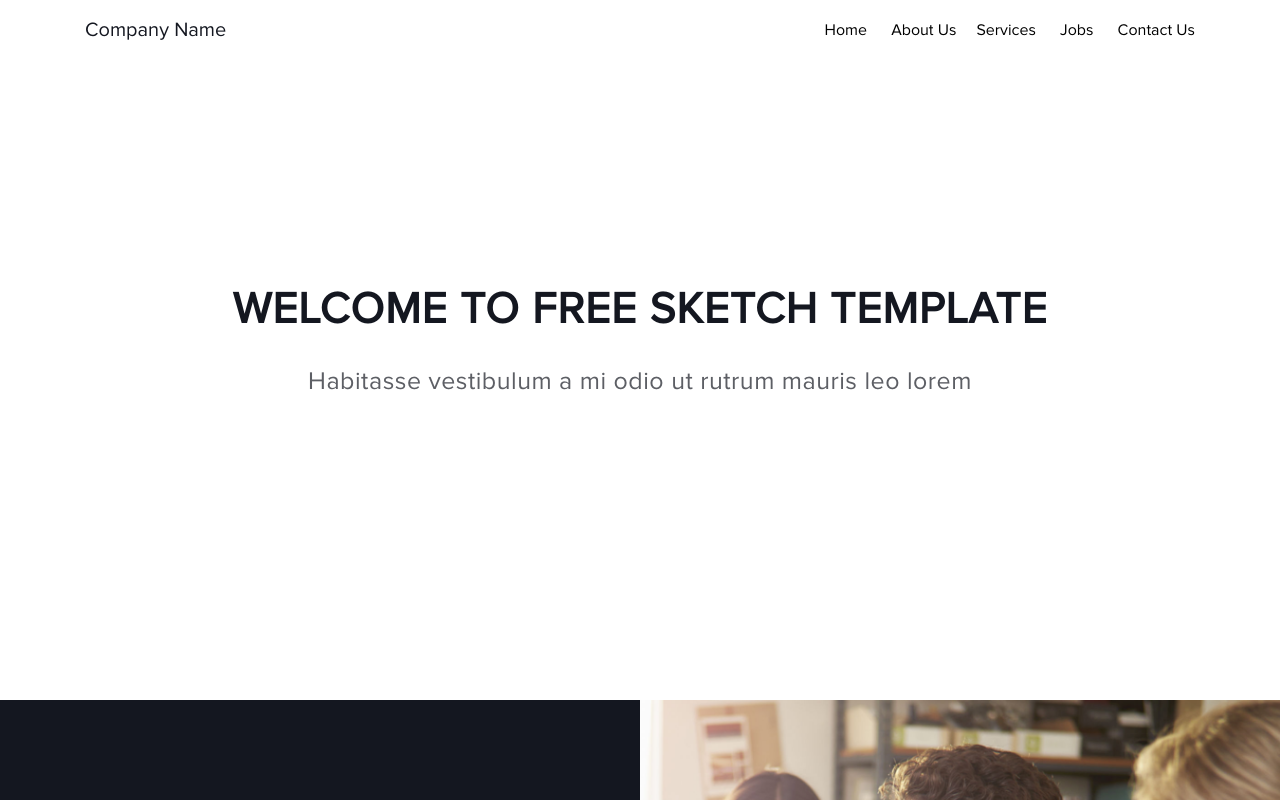
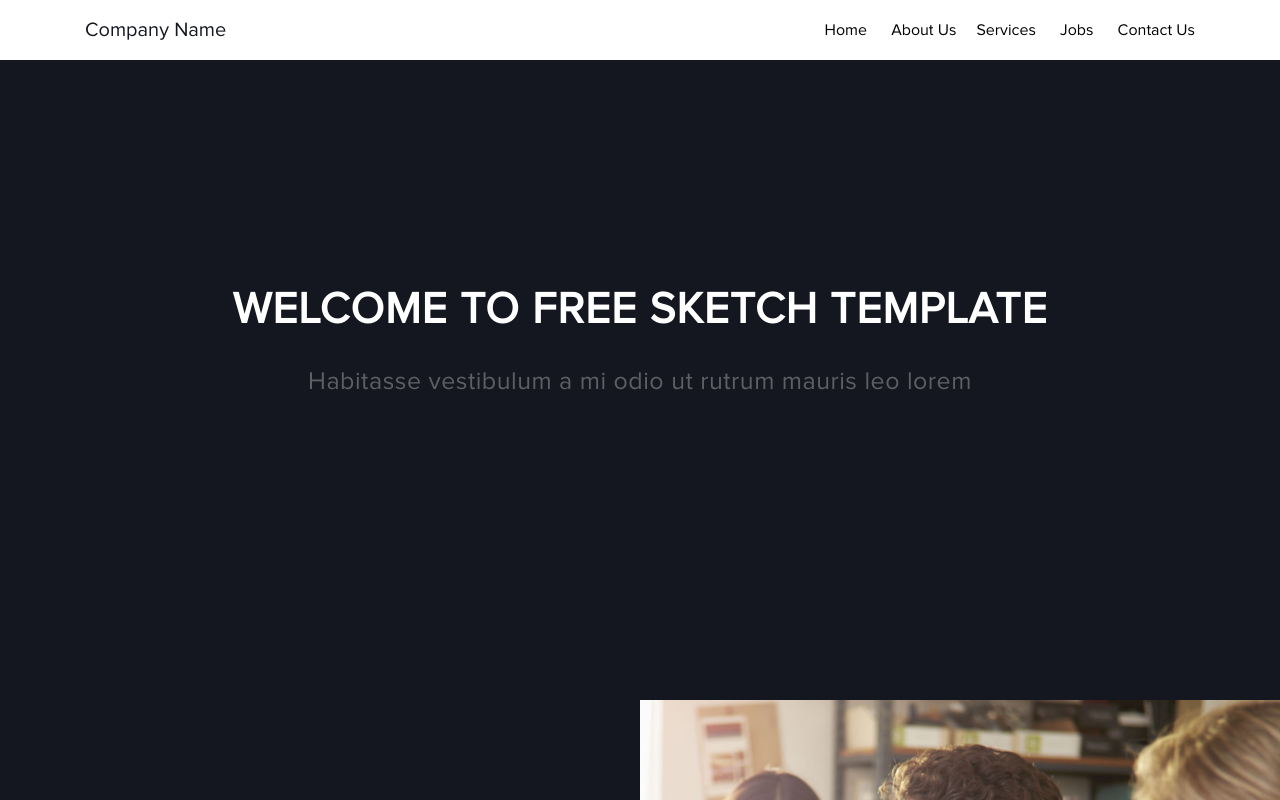
Before and after one commit to GowthamanT/ogi, a plain HTML site: page index.html in a window 1280 px wide. Shown: the top 800 px of the page. Drawn offline with Linux system fonts and the light colour scheme.

Commit message:
Hero Background Color Changed

```diff
--- a/index.html
+++ b/index.html
@@ -54,7 +54,7 @@
 
   <main>
     <!-- Hero Section -->
-    <section class="hero text-center">
+    <section class="hero text-center bg-primary-color">
       <div class="container vertical-align-center">
         <h1>
           WELCOME TO FREE sketch template
--- a/styles.css
+++ b/styles.css
@@ -332,6 +332,7 @@ header {
   letter-spacing: 1px;
   color:var(--primary-heading);
   text-transform: uppercase;
+  color:white;
 }
 
 .hero p {
```
